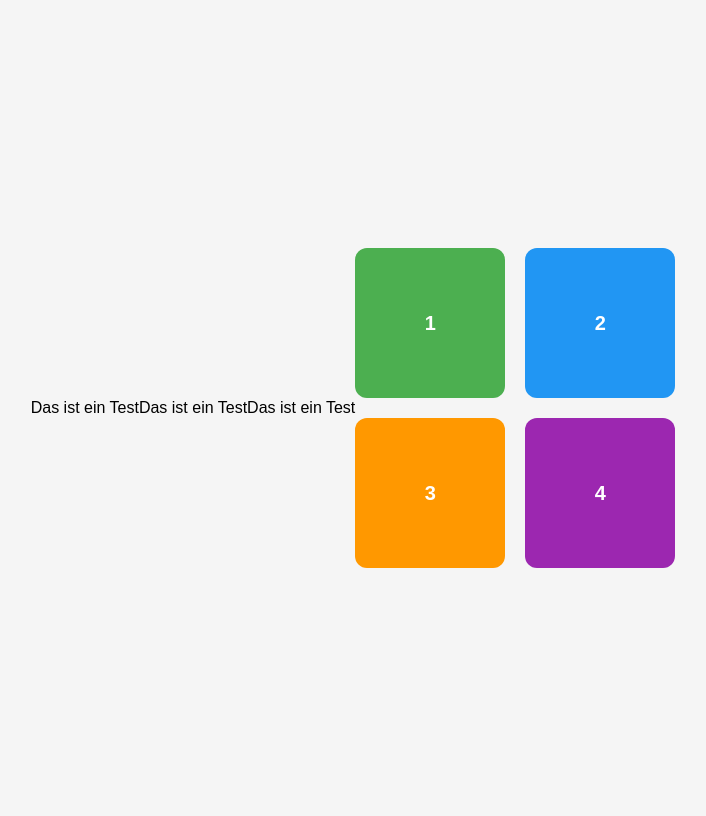
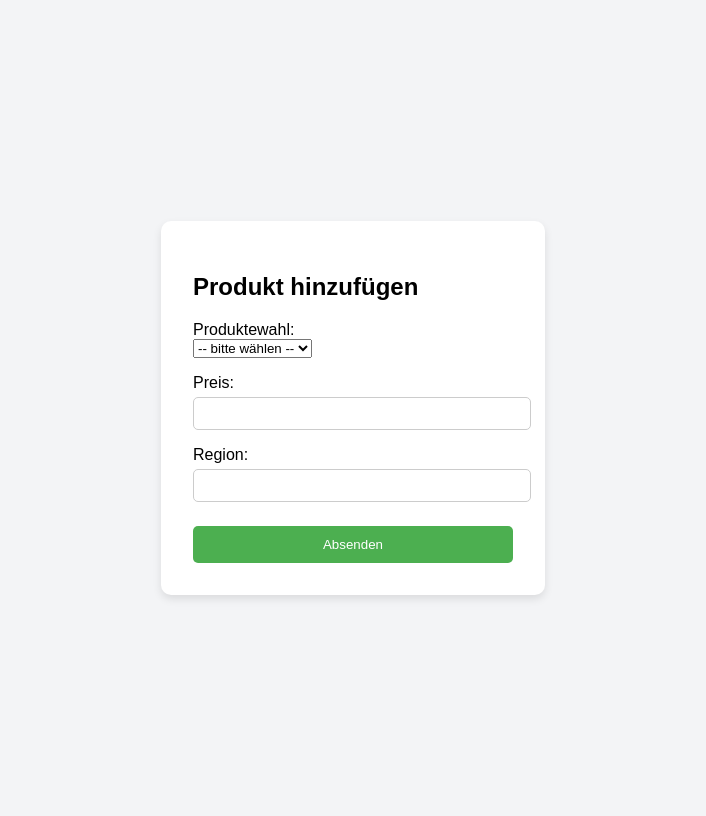
Before and after one commit to Andh2024/data_scraper_project_frontend, a Flask app: template templates/index.html in a window 1280 px wide. Shown: the whole page, without its empty margins (287-993 px from the left). Run offline with Flask 3, Linux system fonts and the light colour scheme; the template is opened without the code that fills it, so the values that code supplies are empty.

Commit message:
Changes Fabio

```diff
--- a/app.py
+++ b/app.py
@@ -10,7 +10,7 @@ CSV_FILE = "data.csv"
 if not os.path.exists(CSV_FILE):
     with open(CSV_FILE, mode="w", newline="", encoding="utf-8") as f:
         writer = csv.writer(f)
-        writer.writerow(["Produkt", "Produktewahl", "Preis", "Region"])
+        writer.writerow(["Produktewahl", "Preis", "Region"])
 
 
 @app.route("/", methods=["GET", "POST"])
@@ -18,32 +18,34 @@ def index():
     message = None  # Standard: keine Meldung
 
     if request.method == "POST":
-        produkt = request.form.get("produkt")
+        # produkt = request.form.get("produkt")
         produktewahl = request.form.get("produktewahl")
         preis = request.form.get("preis")
         region = request.form.get("region")
 
         # einfache Validierung
-        if not produkt or not produktewahl or not preis or not region:
+        # if not produkt or not produktewahl or not preis or not region:
+        if not produktewahl or not preis or not region:
             message = "❌ Bitte alle Felder ausfüllen!"
-            return render_template("form.html", message=message, success=False)
+            return render_template("index.html", message=message, success=False)
 
         try:
             preis = int(preis)
         except ValueError:
             message = "❌ Preis muss eine ganze Zahl sein!"
-            return render_template("form.html", message=message, success=False)
+            return render_template("index.html", message=message, success=False)
 
         # Daten in CSV schreiben
         with open(CSV_FILE, mode="a", newline="", encoding="utf-8") as f:
             writer = csv.writer(f)
-            writer.writerow([produkt, produktewahl, preis, region])
+            # writer.writerow([produkt, produktewahl, preis, region])
+            writer.writerow([produktewahl, preis, region])
 
         # Erfolgsmeldung
         message = "✅ Daten erfolgreich gespeichert!"
-        return render_template("form.html", message=message, success=True)
+        return render_template("index.html", message=message, success=True)
 
-    return render_template("form.html", message=message, success=None)
+    return render_template("index.html", message=message, success=None)
 
 
 if __name__ == "__main__":
--- a/data.csv
+++ b/data.csv
@@ -1 +1,3 @@
 Produkt,Produktewahl,Preis,Region
+Gitarr von Andy,Apfel,1000,Zürich
+Apfel,2000,Basel
--- a/templates/index.html
+++ b/templates/index.html
@@ -1,65 +1,106 @@
-<!doctype html>
+<!DOCTYPE html>
 <html lang="de">
 
 <head>
-    <meta charset="utf-8">
-    <title>Vier Quadrate</title>
-    <p>Das ist ein Test</p>
-    <p>Das ist ein Test</p>
-    <p>Das ist ein Test</p>
+    <meta charset="UTF-8">
+    <title>Produktformular</title>
     <style>
         body {
+            font-family: Arial, sans-serif;
+            background: #f3f4f6;
             display: flex;
             justify-content: center;
             align-items: center;
-            min-height: 100vh;
-            background: #f5f5f5;
-            font-family: sans-serif;
+            height: 100vh;
         }
 
-        .grid {
-            display: grid;
-            grid-template-columns: repeat(2, 150px);
-            gap: 20px;
+        form {
+            background: white;
+            padding: 2rem;
+            border-radius: 10px;
+            box-shadow: 0 4px 8px rgba(0, 0, 0, 0.1);
+            width: 320px;
         }
 
-        .square {
-            width: 150px;
-            height: 150px;
-            display: flex;
-            justify-content: center;
-            align-items: center;
-            border-radius: 12px;
-            font-size: 20px;
-            font-weight: bold;
-            color: white;
+        label {
+            display: block;
+            margin-top: 1rem;
         }
 
-        .s1 {
-            background: #4CAF50;
+        input[type="text"],
+        input[type="number"] {
+            width: 100%;
+            padding: 0.5rem;
+            margin-top: 0.3rem;
+            border: 1px solid #ccc;
+            border-radius: 5px;
         }
 
-        .s2 {
-            background: #2196F3;
+        button {
+            margin-top: 1.5rem;
+            width: 100%;
+            padding: 0.7rem;
+            background-color: #4CAF50;
+            border: none;
+            color: white;
+            border-radius: 5px;
+            cursor: pointer;
         }
 
-        .s3 {
-            background: #FF9800;
+        button:hover {
+            background-color: #5445a0;
         }
 
-        .s4 {
-            background: #9C27B0;
+        .message {
+            margin-bottom: 1rem;
+            padding: 0.7rem;
+            border-radius: 5px;
+            text-align: center;
+        }
+
+        .success {
+            background-color: #d4edda;
+            color: #155724;
+            border: 1px solid #c3e6cb;
+        }
+
+        .error {
+            background-color: #f8d7da;
+            color: #721c24;
+            border: 1px solid #f5c6cb;
         }
     </style>
 </head>
 
 <body>
-    <div class="grid">
-        <div class="square s1">1</div>
-        <div class="square s2">2</div>
-        <div class="square s3">3</div>
-        <div class="square s4">4</div>
-    </div>
+    <form method="POST" action="/">
+        <h2>Produkt hinzufügen</h2>
+
+        {% if message %}
+        <div class="message {% if success %}success{% else %}error{% endif %}">
+            {{ message }}
+        </div>
+        {% endif %}
+
+        <!--<label for="produkt">Produkt:</label>
+        <input type="text" id="produkt" name="produkt" required-->
+
+        <label for="produktewahl">Produktewahl:</label>
+        <select id="produktewahl" name="produktewahl" required>
+            <option value="">-- bitte wählen --</option>
+            <option value="Apfel">Gitarren</option>
+            <option value="https://www.ebay.de/b/E-Gitarren/33034/bn_2388001">E-Gitarren</option>
+            <option value="Kirsche">Klavier</option>
+        </select>
+
+        <label for="preis">Preis:</label>
+        <input type="number" id="preis" name="preis" required>
+
+        <label for="region">Region:</label>
+        <input type="text" id="region" name="region" required>
+
+        <button type="submit">Absenden</button>
+    </form>
 </body>
 
 </html>
```
Also changed, not shown: templates/form.html (deleted, +0 -94 lines).
